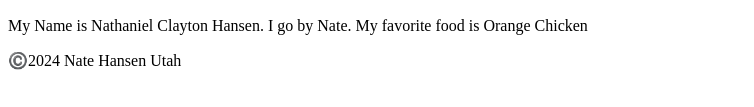
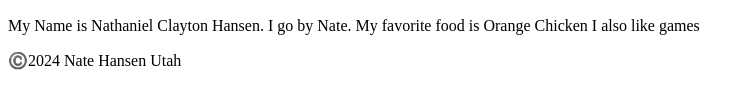
Before and after one commit to Redpants9/wdd130, a plain HTML site: page index.html in a window 1280 px wide. Shown: the part 360-467 px from the top of the page, without its empty margins (0-754 px from the left). Drawn offline with Linux system fonts and the light colour scheme.

```diff
--- a/index.html
+++ b/index.html
@@ -20,7 +20,7 @@
                 Nate Hansen WDD 130
             </h1>
             <img src="images/profile.jpg" alt="Nate Hansen" width="200">
-            <p>My Name is Nathaniel Clayton Hansen.  I go by Nate. My favorite food is Orange Chicken</p>
+            <p>My Name is Nathaniel Clayton Hansen.  I go by Nate. My favorite food is Orange Chicken  I also like games</p>
         </main>
         <footer>
             <p>
```
